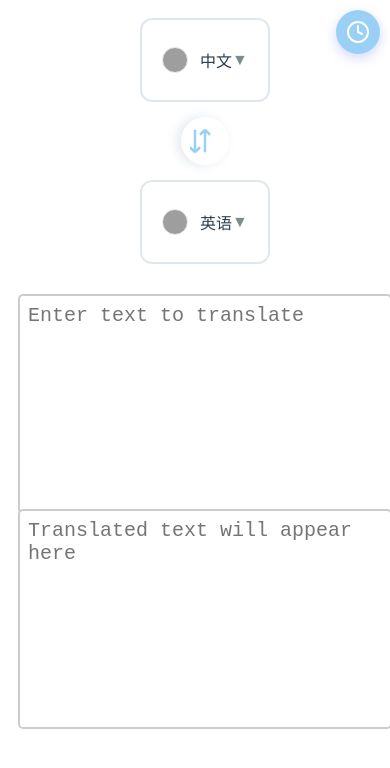
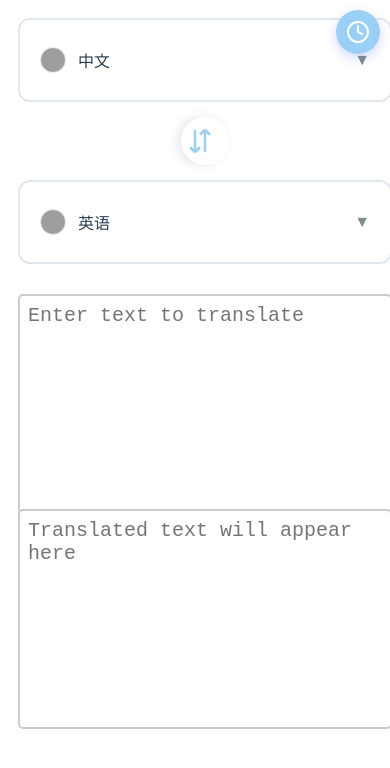
Before and after one commit to wangjoshu/vue-translator, a Vue app: page / in a window 390 px wide. Shown: the top 768 px of the page. Built offline with nearby package versions, Linux system fonts and the light colour scheme; grey boxes are pictures that could not be loaded.

Commit message:
语言框

```diff
--- a/src/components/LanguageSelector.vue
+++ b/src/components/LanguageSelector.vue
@@ -265,7 +265,10 @@ onMounted(() => {
         flex-direction: column;
         gap: 15px;
     }
-
+    .language-selector {
+        width: 100%;
+        flex: 1;
+    }
     .swap-button {
         transform: rotate(90deg);
     }
```
